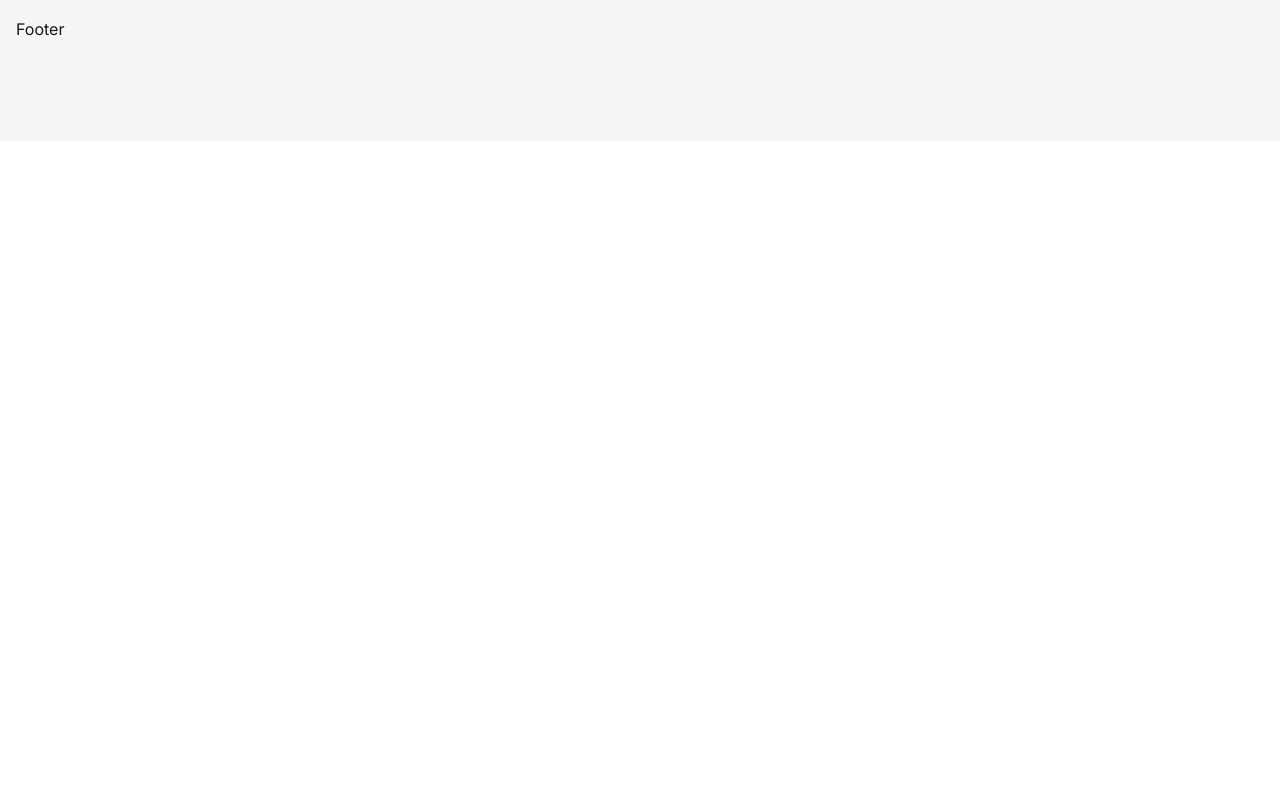
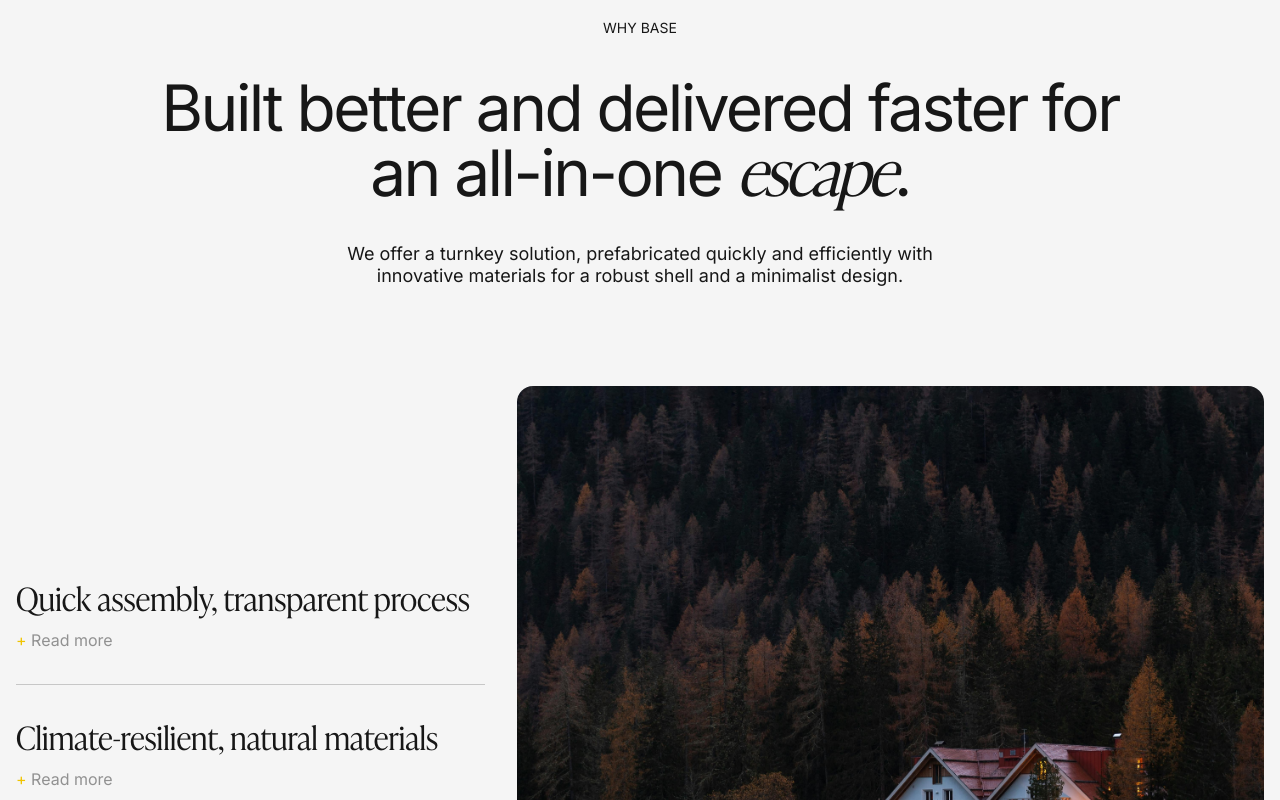
Before and after one commit to andrew-0210/base_website, a Next.js app: page / in a window 1280 px wide. Shown: the part 2420-3220 px from the top of the page. Before the commit the page ends 2561 px from the top, so only its background shows below. Built offline with nearby package versions, Linux system fonts and the light colour scheme.

Commit message:
accordion added

```diff
--- a/src/app/globals.css
+++ b/src/app/globals.css
@@ -44,8 +44,8 @@ p {
   @apply text-[0.875rem] lg:text-[1.125rem] leading-[1.2] font-normal
 }
 
-.italic-ivy-presto {
-  @apply font-[family-name:var(--font-ivy-presto)] italic font-normal
+.ivy-presto {
+  @apply font-[family-name:var(--font-ivy-presto)] font-normal
 }
 
 .section {
--- a/src/app/page.js
+++ b/src/app/page.js
@@ -1,11 +1,13 @@
 import Hero from "@/components/sections/Home/Hero";
 import WhatWeDo from "@/components/sections/Home/WhatWeDo";
+import WhyBase from "@/components/sections/Home/WhyBase";
 
 export default function Home() {
   return (
     <main>
       <Hero />
       <WhatWeDo />
+      <WhyBase />
     </main>
   );
 }
--- a/src/components/sections/Home/WhatWeDo.js
+++ b/src/components/sections/Home/WhatWeDo.js
@@ -7,7 +7,7 @@ const WhatWeDo = () => {
         <h4>What we do</h4>
         <h2>
           Modular cabins for simple, sustainable{" "}
-          <span className="italic-ivy-presto">living</span>.
+          <span className="ivy-presto italic">living</span>.
         </h2>
         <p className="lg:max-w-[60%]">
           We produce high-performance, compact homes that let you escape the
@@ -26,7 +26,7 @@ const WhatWeDo = () => {
         <h3>
           Your base camp,
           <br /> no matter your{" "}
-          <span className="italic-ivy-presto">mountain</span> .
+          <span className="ivy-presto italic">mountain</span> .
         </h3>
         <p className="max-w-[600px]">
           Built to go virtually anywhere, our models are the starting and end
--- /dev/null
+++ b/src/components/sections/Home/WhyBase.js
@@ -0,0 +1,88 @@
+"use client";
+import Image from "next/image";
+import { useState } from "react";
+
+const tabs = [
+  {
+    title: "Quick assembly, transparent process",
+    description:
+      "Our prefabricated panel assembly allows us to deliver your home up to 3x faster than a typical construction. With a clear budget and a predictable timeline, you get less unfortunate surprises.",
+  },
+  {
+    title: "Climate-resilient, natural materials",
+    description:
+      "The Base Panel System sets itself apart by using only high-performance, natural and local materials like wood fiber and hemp insulation. The result is a shell of carbon neutral wall and roof panels.",
+  },
+  {
+    title: "A home that adapts with you over time",
+    description:
+      "With our evolutive Base Ecosystem, our homes have the ability to be expanded and upgraded. That means they can keep up with your evolving needs and budget.",
+  },
+];
+
+const WhyBase = () => {
+  const [curOpen, setCurOpen] = useState(null);
+
+  return (
+    <section className="section flex flex-col items-center">
+      <div className="mx-auto flex flex-col items-center justify-start gap-[1.25rem] pb-[1.25rem] text-center md:max-w-[650px] lg:max-w-[1015px] lg:gap-[2.5rem] lg:pb-[6.25rem]">
+        <h4>Why Base</h4>
+        <h2>
+          Built better and delivered faster for an all-in-one{" "}
+          <span className="ivy-presto italic">escape</span>.
+        </h2>
+        <p className="lg:max-w-[60%]">
+          We offer a turnkey solution, prefabricated quickly and efficiently
+          with innovative materials for a robust shell and a minimalist design.
+        </p>
+      </div>
+      <div className="flex flex-col items-center gap-[2rem] lg:flex-row">
+        <div>
+          {tabs.map((tab, i) => (
+            <AccordionItem
+              curOpen={curOpen}
+              onOpen={setCurOpen}
+              title={tab.title}
+              num={i}
+              key={i}
+            >
+              {tab.description}
+            </AccordionItem>
+          ))}
+        </div>
+        <div className="relative lg:h-[775px] lg:w-[775px]">
+          <Image
+            src="/images/featured.jpg"
+            alt="featured_image"
+            fill={true}
+            className="h-full w-full rounded-2xl object-cover sm:block lg:object-cover xl:object-cover"
+          />
+        </div>
+      </div>
+    </section>
+  );
+};
+
+export default WhyBase;
+
+const AccordionItem = ({ num, title, curOpen, onOpen, children }) => {
+  const isOpen = num === curOpen;
+
+  const handleToggle = () => {
+    onOpen(isOpen ? null : num);
+  };
+
+  return (
+    <article className="flex flex-col items-start gap-3 border-b border-[#c7c7c7] py-[2rem]">
+      <p className="ivy-presto text-[1.5rem] lg:text-[2rem]">{title}</p>
+
+      {isOpen ? (
+        <div className="max-w-[70dvh]">{children}</div>
+      ) : (
+        <button onClick={handleToggle} className="text-[#919191]">
+          <span className="text-[#f0c400]">+</span> Read more
+        </button>
+      )}
+    </article>
+  );
+};
```
